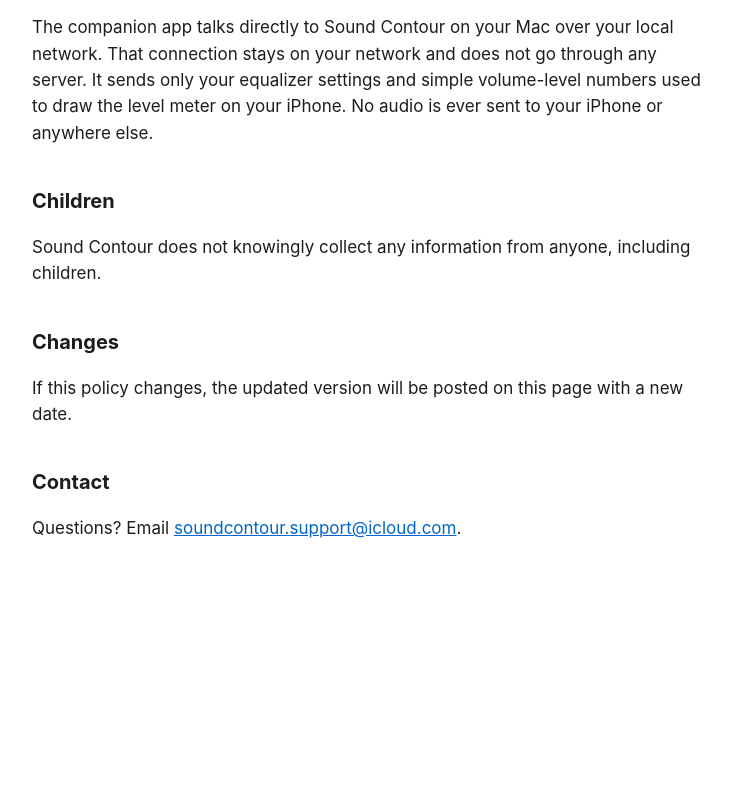
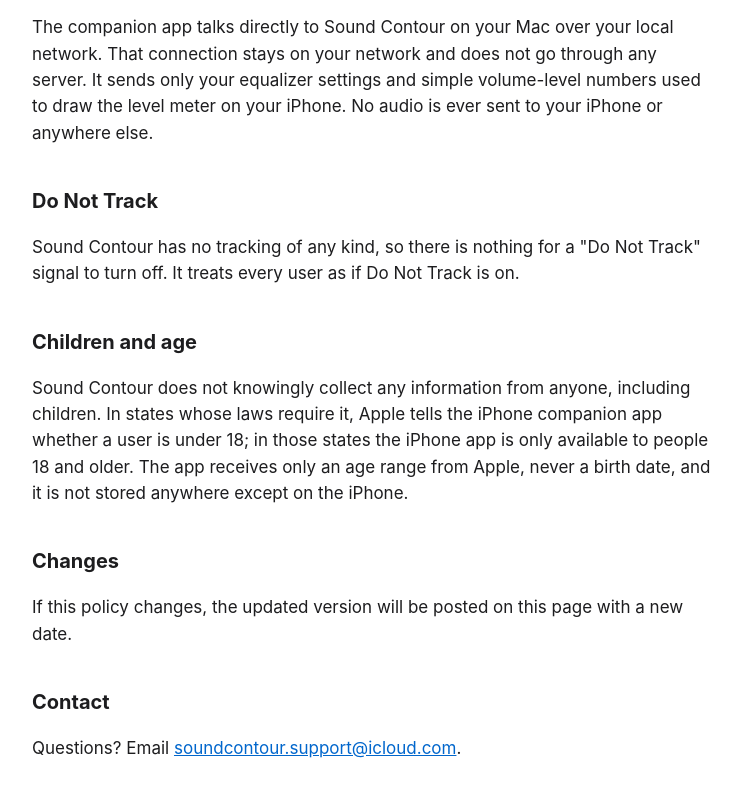
Before and after one commit to SpiritOfJinn/soundcontour-site, a plain HTML site: page privacy.html in a window 1280 px wide. Shown: the part 1443-2240 px from the top of the page, without its empty margins (268-1009 px from the left). Before the commit the page ends 2066 px from the top, so only its background shows below. Drawn offline with Linux system fonts and the light colour scheme.

Commit message:
Privacy policy: Do Not Track statement; iPhone app 18+ in age-law states
Updated the last updated date and added sections on Do Not Track and age restrictions.

```diff
--- a/privacy.html
+++ b/privacy.html
@@ -10,7 +10,7 @@
 <main>
 <p><a href="index.html">Sound Contour</a></p>
 <h1>Privacy Policy</h1>
-<p class="muted">Last updated: October 18, 2026</p>
+<p class="muted">Last updated: October 30, 2026</p>
 
 <p>Sound Contour is a system-wide audio equalizer for macOS, with an optional iPhone companion app. This policy explains what happens to your information when you use it. The short version: <strong>we do not collect, sell, or share any of your data.</strong></p>
 
@@ -34,8 +34,11 @@
 <h2>iPhone companion app</h2>
 <p>The companion app talks directly to Sound Contour on your Mac over your local network. That connection stays on your network and does not go through any server. It sends only your equalizer settings and simple volume-level numbers used to draw the level meter on your iPhone. No audio is ever sent to your iPhone or anywhere else.</p>
 
-<h2>Children</h2>
-<p>Sound Contour does not knowingly collect any information from anyone, including children.</p>
+<h2>Do Not Track</h2>
+<p>Sound Contour has no tracking of any kind, so there is nothing for a "Do Not Track" signal to turn off. It treats every user as if Do Not Track is on.</p>
+
+<h2>Children and age</h2>
+<p>Sound Contour does not knowingly collect any information from anyone, including children. In states whose laws require it, Apple tells the iPhone companion app whether a user is under 18; in those states the iPhone app is only available to people 18 and older. The app receives only an age range from Apple, never a birth date, and it is not stored anywhere except on the iPhone.</p>
 
 <h2>Changes</h2>
 <p>If this policy changes, the updated version will be posted on this page with a new date.</p>
```
